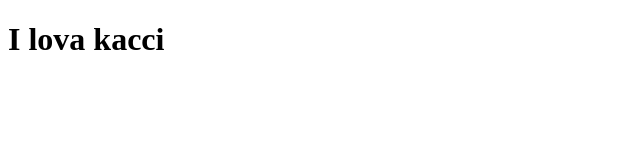
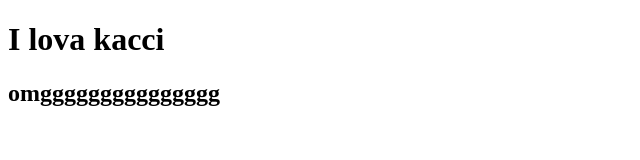
Before and after one commit to mirzayan8/portfolio-werbsite, a plain HTML site: page index.html in a window 1280 px wide. Shown: the whole page, without its empty margins (0-640 px from the left). Drawn offline with Linux system fonts and the light colour scheme.

Commit message:
added text

```diff
--- a/index.html
+++ b/index.html
@@ -8,5 +8,6 @@
 </head>
 <body>
     <H1>I lova kacci</H1>
+    <h2>omggggggggggggggg</h2>
 </body>
 </html>
```
